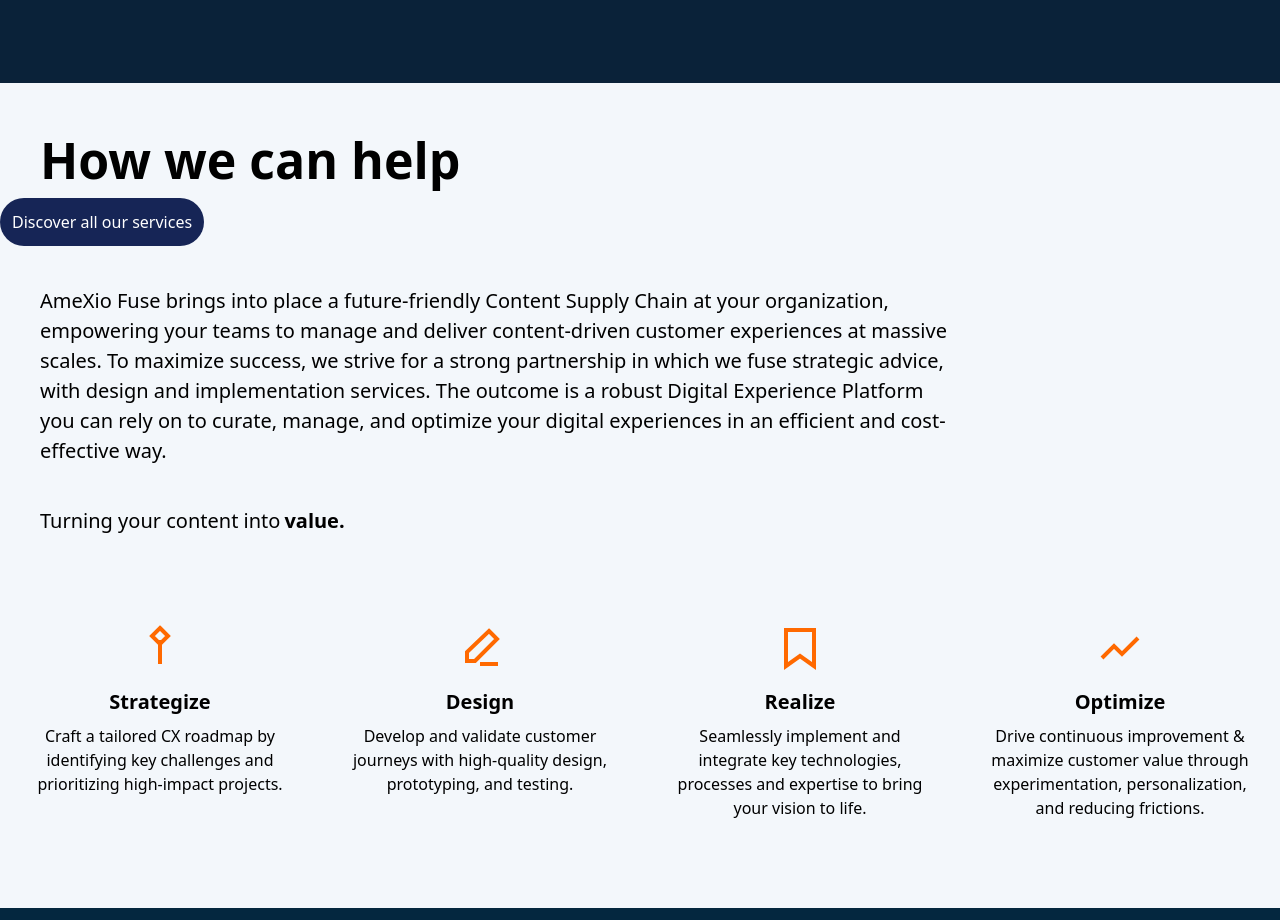
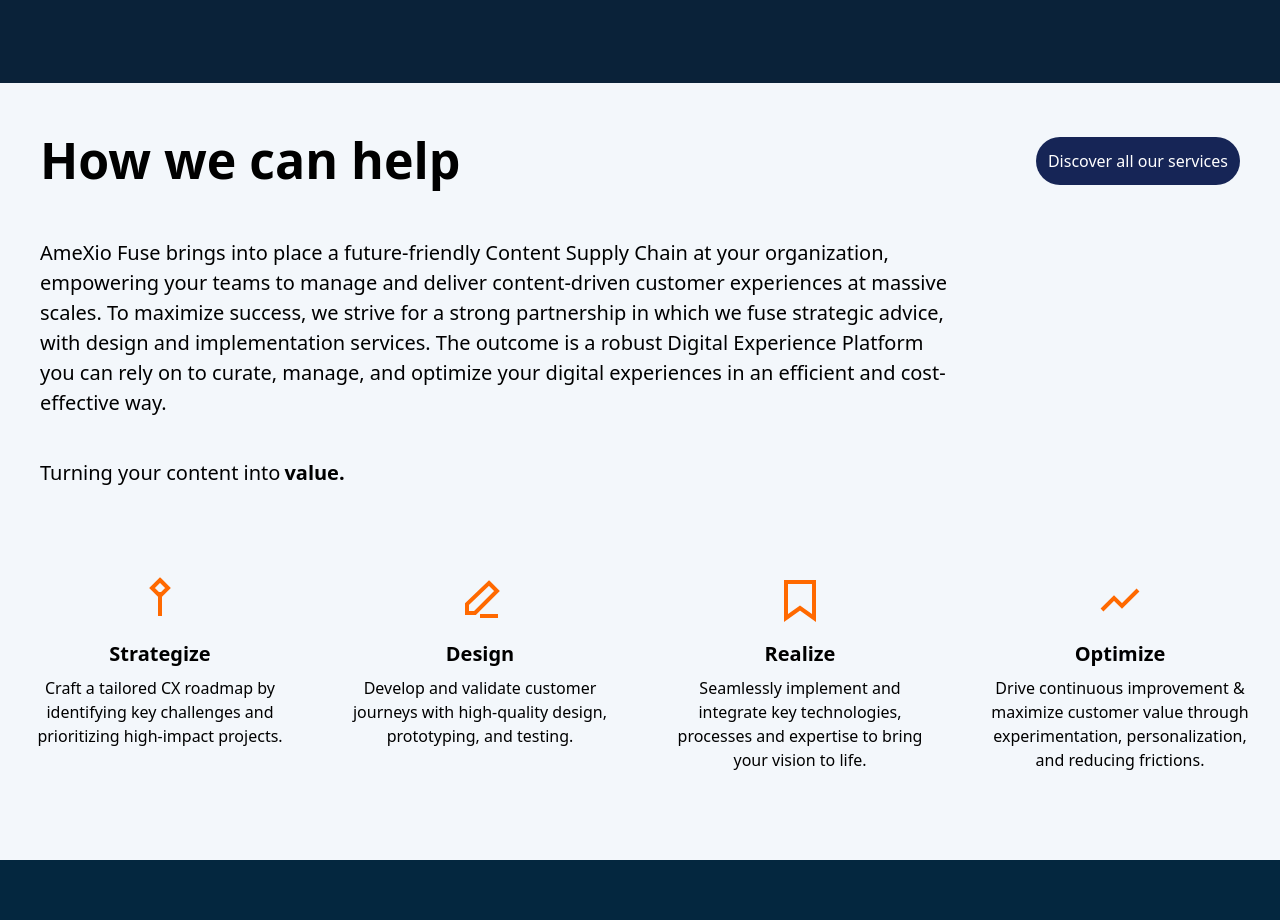
Before and after one commit to sohaibyounas/Amexio-fuse, a React (Vite) app: page / in a window 1280 px wide. Shown: the part 3280-4200 px from the top of the page. Built offline with nearby package versions, Linux system fonts and the light colour scheme.

Commit message:
discvoer

```diff
--- a/src/assets/Component/Home/Discovers.jsx
+++ b/src/assets/Component/Home/Discovers.jsx
@@ -5,10 +5,8 @@
     <>
       {/* Discover Services */}
       <div className="py-10 bg-[#F3F7FB]">
+        <div className="flex items-center justify-between px-10 group">
           <div>
-
-        </div>
-        <div className="flex items-center justify-between px-10 group">
             <h1 className="font-semibold text-[50px] group-hover:text-[#ed6c25] group-hover:decoration-secondary group-hover:bg-[0%_100%] transition-all duration-300 ease-in-out">
               How we can help
             </h1>
@@ -18,6 +16,7 @@
             <button className="bg-blue-950 text-white rounded-[25px] p-3 group-hover:text-[#ed6c25] group-hover:decoration-secondary group-hover:bg-[0%_100%] transition-all duration-300 ease-in-out">
               Discover all our services
             </button>
+          </div>
         </div>
         <div className="text-[20px] ps-10 pr-80 py-10">
           <p>
```
Lines whose indentation alone changed are shown as unchanged.
